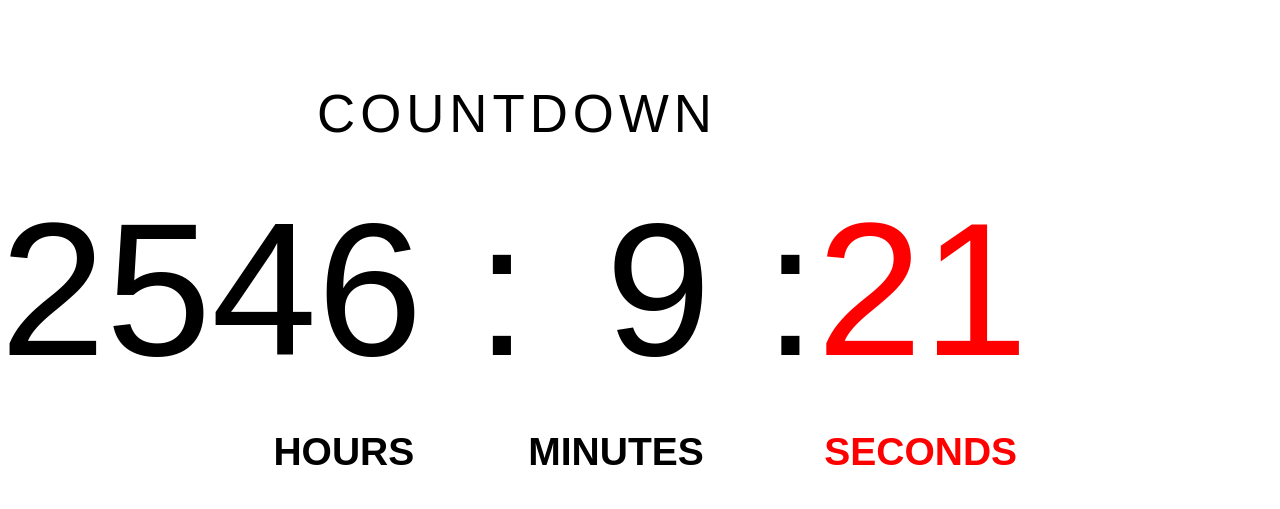
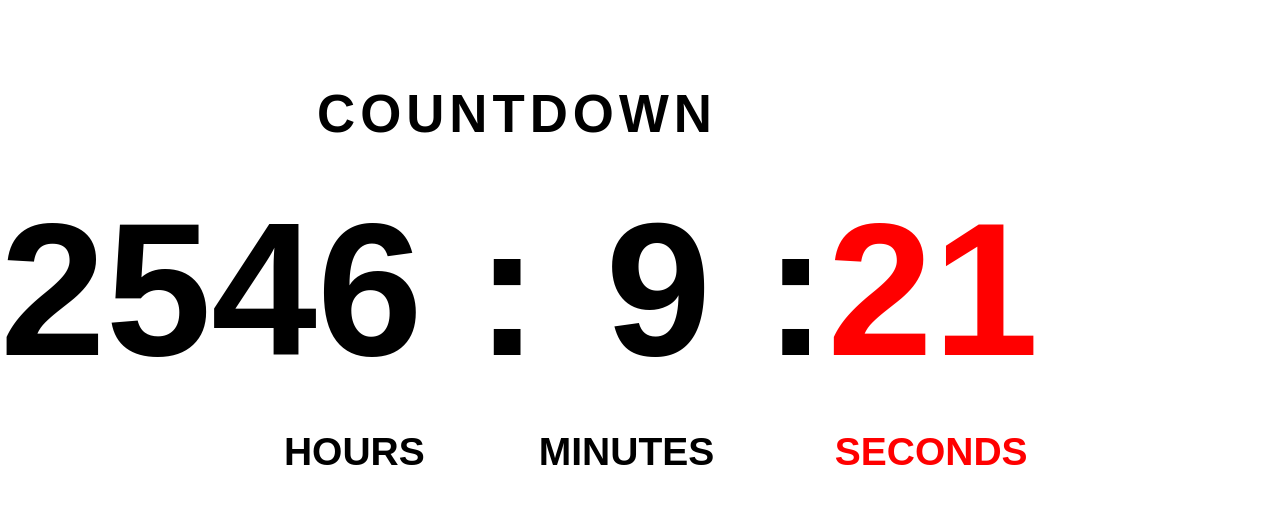
Before and after one commit to tamarapiksa/countdown, a React app: page / in a window 1280 px wide. Built offline with nearby package versions, Linux system fonts and the light colour scheme.

Commit message:
Change font weights in title and p

```diff
--- a/src/Countdown.css
+++ b/src/Countdown.css
@@ -6,7 +6,7 @@
 
 .title h1 {
   font-size: 3.3em;
-  font-weight: 500;
+  font-weight: 600;
   letter-spacing: 5px;
 }
 
@@ -19,6 +19,7 @@
 
 .seconds p {
   font-size: 190px;
+  font-weight: 600;
   margin: 0;
 }
 
@@ -36,6 +37,7 @@
 .minutes p {
   font-size: 190px;
   display: inline;
+  font-weight: 600;
 }
 
 .minutes h2 {
@@ -51,6 +53,7 @@
 .hours p {
   font-size: 190px;
   margin: 0;
+  font-weight: 600;
 }
 
 .hours h2 {
```
